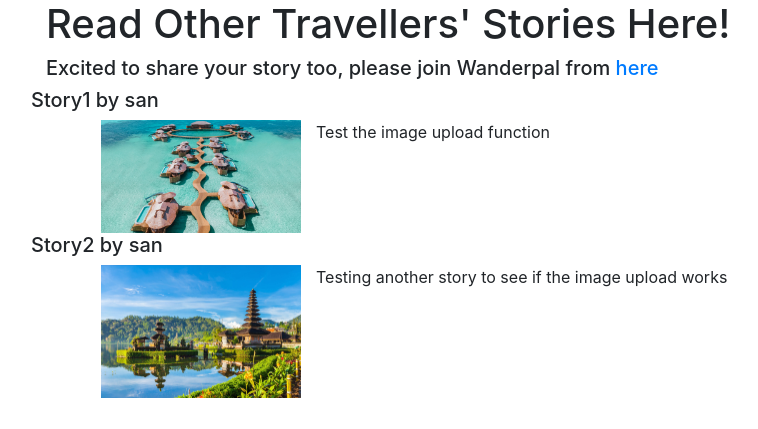
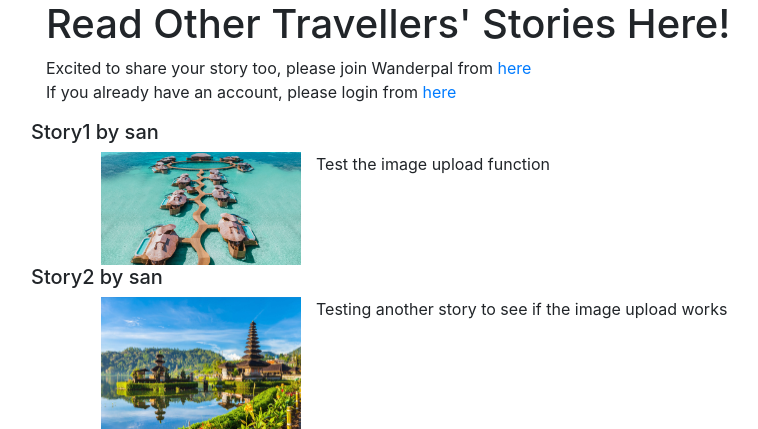
Before and after one commit to san33shine/wanderpal, a Django app: page /stories in a window 1280 px wide. Shown: the part 56-485 px from the top of the page, without its empty margins (39-797 px from the left). Run offline with Django 4.2, Linux system fonts and the light colour scheme; data comes from the database, SQL or seed files in the repository; both versions use the stored data as it was after the commit; some libraries are stand-ins or nearby versions.

Commit message:
added option to login in stories pages

```diff
--- a/home/templates/home/stories.html
+++ b/home/templates/home/stories.html
@@ -17,7 +17,9 @@
       <a class='btn btn-secondary' href="{% url 'home:add_story'%}">Submit your story here</a>
 
       {% else %}
-      <h5>Excited to share your story too, please join Wanderpal from<a href="{% url 'findyourpalapp:register' %}"> here</a></h5>
+      <p>Excited to share your story too, please join Wanderpal from <a href="{% url 'findyourpalapp:register' %}">here</a>
+        <br>
+      If you already have an account, please login from <a href="{% url 'findyourpalapp:login' %}">here</a></p>
 
 
       {% endif %}
```
Also changed, not shown: db.sqlite3.
